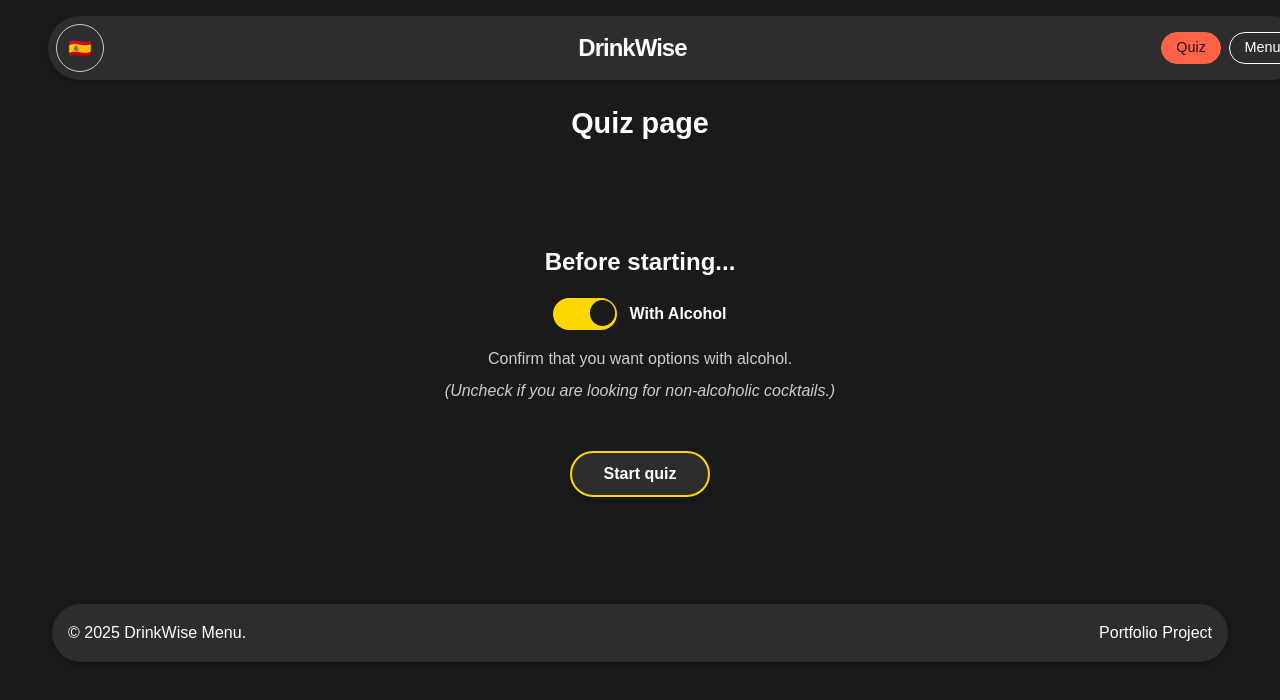
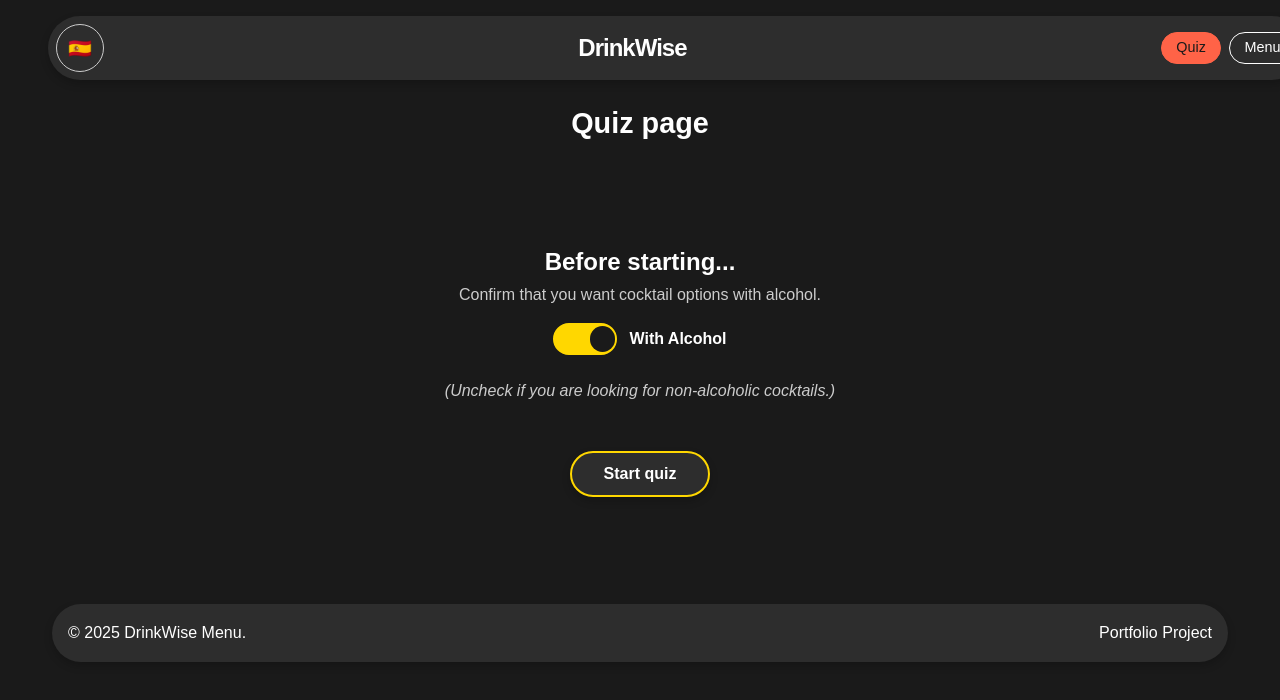
Before and after one commit to dalonsodev/DrinkWise, a React (Vite) app: page /quiz in a window 1280 px wide. Shown: the top 700 px of the page. Built offline with nearby package versions, Linux system fonts and the light colour scheme; what i18next-icu would draw is missing.

Commit message:
fix(i18n): clarify confirmation message for alcohol options in English and Spanish localizations

```diff
--- a/src/components/features/QuizConfirmation.jsx
+++ b/src/components/features/QuizConfirmation.jsx
@@ -12,11 +12,11 @@ export default function QuizConfirmation({
    return (
       <div className="quiz-confirmation">
          <h2>{t("quiz.beforeStart")}</h2>
+         <p>{t("quiz.confirmAlcohol")}</p>
          <ToggleAlcohol
             alcoholFilter={quizAlcohol}
             onToggle={onToggle}
          />
-         <p>{t("quiz.confirmAlcohol")}</p>
          <p>{t("quiz.withoutAlcohol")}</p>
          <button
             onClick={onStart}
--- a/src/locales/en.json
+++ b/src/locales/en.json
@@ -19,7 +19,7 @@
       "title": "Find Your Ideal Drink",
       "description": "Take our little quiz to discover your perfect drink.",
       "beforeStart": "Before starting...",
-      "confirmAlcohol": "Confirm that you want options with alcohol.",
+      "confirmAlcohol": "Confirm that you want cocktail options with alcohol.",
       "withoutAlcohol": "(Uncheck if you are looking for non-alcoholic cocktails.)",
       "start": "Start quiz",
       "back": "‹ Back",
--- a/src/locales/es.json
+++ b/src/locales/es.json
@@ -19,7 +19,7 @@
       "title": "Encuentra Tu Bebida Ideal",
       "description": "Te ayudamos a descubrir tu bebida perfecta.",
       "beforeStart": "Antes de empezar...",
-      "confirmAlcohol": "Confirma que quieres opciones con alcohol.",
+      "confirmAlcohol": "Confirma que quieres opciones de cócteles con alcohol.",
       "withoutAlcohol": "(Desmarca si estás buscando cócteles sin alcohol.)",
       "start": "Comenzar quiz",
       "back": "‹ Volver",
```
